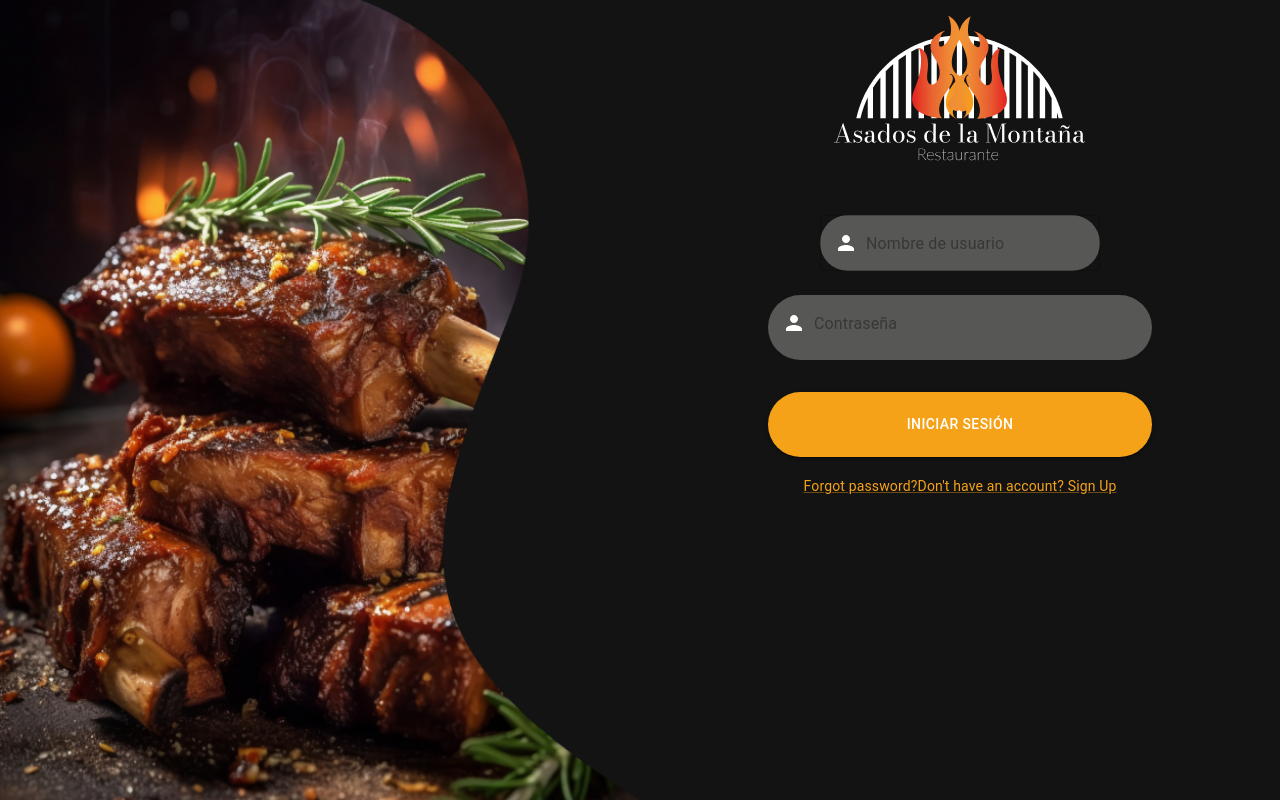
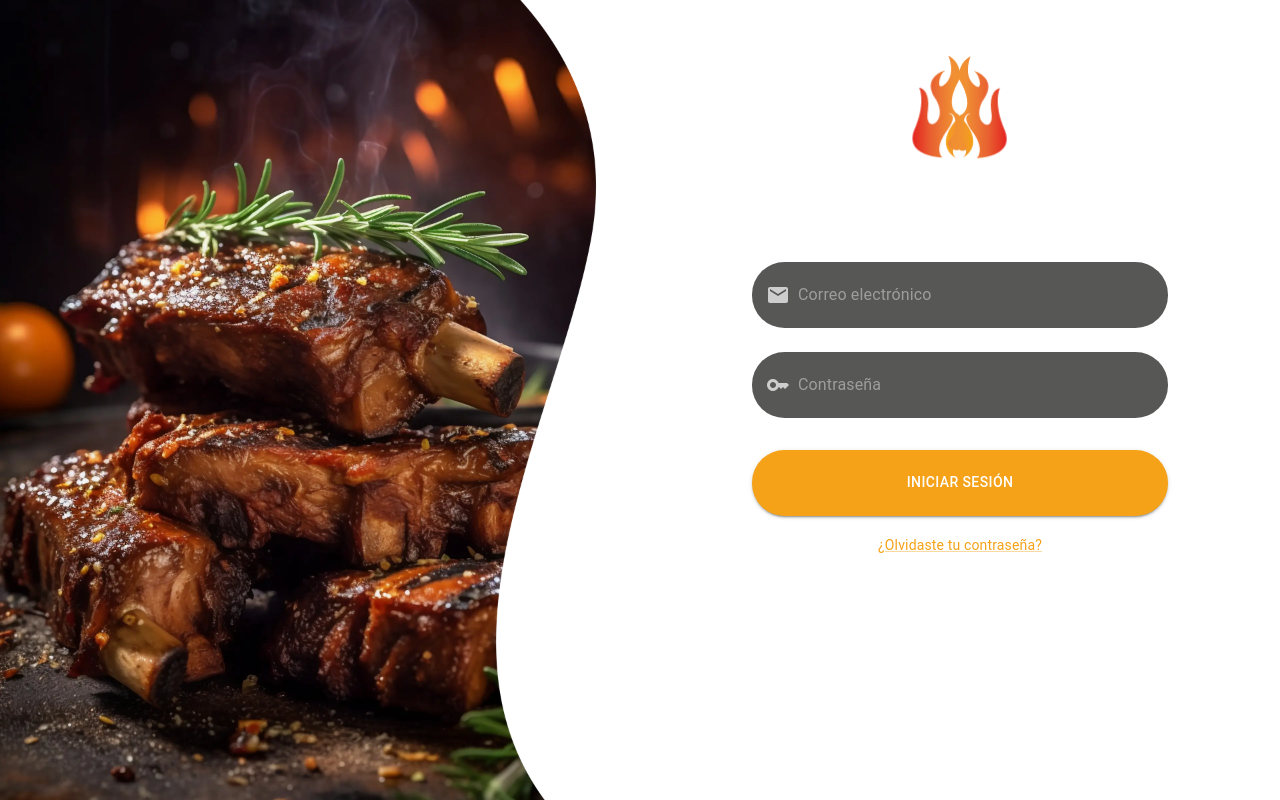
Before and after one commit to team-landing-page/sv-fe-asado-montana, a React (Vite) app: page /login in a window 1280 px wide. Built offline with nearby package versions, Linux system fonts and the light colour scheme; no server answers.

Commit message:
Arreglos visuales Login0

```diff
--- a/src/features/login/views/Login/Login.css
+++ b/src/features/login/views/Login/Login.css
@@ -1,4 +1,4 @@
-.containerLogin{
+/* .containerLogin{
     background-color: #131313;
     display: flex;
     height: 100vh;
@@ -30,8 +30,6 @@
 }
 .inputLogin{
     border-radius: 32.5px;
-    /* width: "384px";
-    height: "65px"; */
     background-color: #575756;
     text-decoration: none;
     border: none;
@@ -43,3 +41,4 @@
 fieldset{
     border:none;
 }
+ */
--- a/src/features/login/views/Login/LoginView.jsx
+++ b/src/features/login/views/Login/LoginView.jsx
@@ -5,7 +5,13 @@ import Link from "@mui/material/Link";
 import Grid from "@mui/material/Grid";
 import Box from "@mui/material/Box";
 import InputAdornment from "@mui/material/InputAdornment";
-import PersonIcon from "@mui/icons-material/Person";
+import EmailIcon from '@mui/icons-material/Email';
+import KeyIcon from '@mui/icons-material/Key';
+import WhatsAppIcon from '@mui/icons-material/WhatsApp';
+import YouTubeIcon from '@mui/icons-material/YouTube';
+import FacebookIcon from '@mui/icons-material/Facebook';
+import InstagramIcon from '@mui/icons-material/Instagram';
+import TwitterIcon from '@mui/icons-material/Twitter';
 import { toast } from "react-toastify";
 import { useNavigate } from 'react-router-dom';
 
@@ -50,55 +56,62 @@ export default function LogIn() {
   }
 
   return (
-    <Box className="containerLogin" >
-      <Box className="firstColumnLogin" flex={{ xs: 0, sm: 6, lg: 6 }} >
+    <Grid container style={{ height: '100vh' }}>
+      <Grid item xs={0} sm={0} md={7} lg={6} className="imageColumnLogin" style={{
+        backgroundImage: 'url("src/features/login/utils/Intersect1.webp")',
+        backgroundSize: 'cover',
+        backgroundRepeat: 'no-repeat',
+        backgroundPosition: 'right',
+       }}>
+      </Grid>
+      <Grid item xs={12} sm={12} md={5} lg={6}>
         <Box
-          className="bg-login"
-          component="img"
-          alt="The house from the offer."
-          src="src/features/login/utils/Intersect.png"
-        ></Box>
-      </Box>
-      <Box flex={{ xs: 12, sm: 6, lg: 6 }}>
-        <Grid
-          container
-          className="containerForm"
+          width={{ xs: '90%', sm: '65%', md: '90%', lg: '65%' }}
+          margin="0 auto"
+          sx={{position:"relative", height:"100%"}}
         >
-          <Grid lg={12} className="rowLogo">
         <Box
           component="img"
           alt="The house from the offer."
           src="src/features/login/utils/Asadosdelamontaña.png"
-            ></Box>
-          </Grid>
-          <Grid lg={12}>
+          width={{ xs: '200px', sm: '225px', md: '225px', lg: '250px' }}
+          margin="40px auto 40px auto">
+        </Box>
         <TextField
           InputProps={{
             startAdornment: (
               <InputAdornment position="start">
-                    <PersonIcon className="iconLogin"/>
+                <EmailIcon className="iconLogin" sx={{color:'#cdcdcd'}}/>
               </InputAdornment>
             ),
+            style: { color: '#fff' },
           }}
           margin="normal"
           required
-              placeholder="Nombre de usuario"
+          placeholder="Correo electrónico"
           name="username"
           autoComplete="username"
           className="inputLogin"
           id="email"
+          sx={{
+            borderRadius: "32.5px",
+            width: "100%",
+            height: "auto",
+            background: "#575756",
+            "& fieldset": { border: "none"},
+            padding: "5px 0px",
+          }}
           value={email}
           onChange={(e) => setEmail(e.target.value)}
         />
-          </Grid>
-          <Grid xs={12}>
          <TextField
           InputProps={{
             startAdornment: (
               <InputAdornment position="start">
-                    <PersonIcon className="iconLogin"/>
+                <KeyIcon className="iconLogin" sx={{color:'#cdcdcd'}}/>
               </InputAdornment>
             ),
+            style: { color: '#fff'},
           }}
           margin="normal"
           required
@@ -109,38 +122,87 @@ export default function LogIn() {
           autoComplete="current-password"
           sx={{
             borderRadius: "32.5px",
-                width: "384px",
-                height: "65px",
+            width: "100%",
+            height: "auto",
             background: "#575756",
             "& fieldset": { border: "none" },
+            padding: "5px 0px",
           }}
           value={password}
           onChange={(e) => setPassword(e.target.value)}
         />
-          </Grid>
-          <Grid xs={12}>
         <Button
           type="button"
           fullWidth
           variant="contained"
           sx={{ mt: 3, mb: 2 }}
           id="signIn"
-              style={{ borderRadius: "32.5px", height: "65px", width: "384px" }}
+          style={{ borderRadius: "32.5px", height: "66px", width: "100%" }}
           onClick={()=> handleLogin()}
           >
             Iniciar Sesión
           </Button>
-          </Grid>
-          <Grid xs={12}>
-            <Link href="#" variant="body2">
-              Forgot password?
+          <Box>
+            <Link href="#" variant="body2" id="forgotPassword">
+              ¿Olvidaste tu contraseña?
             </Link>
-            <Link href="#" variant="body2">
-              {"Don't have an account? Sign Up"}
+          </Box>
+          <Box display={"flex"}
+          sx={{
+            position:"absolute",
+            bottom:"15px",
+            right:{xs:"50%", sm:"50%", md:"0%", lg:"0%"},
+            transform: {xs:"translateX(50%)",  sm:"translateX(50%)", md:"translateX(0%)", lg:"translateX(0%)"}
+          }}
+          >
+            <Link href="#" target="_blank" rel="noopener noreferrer"
+            sx={{padding:"0px 5px",
+                color:"#fff",
+                '&:hover': {
+                  color: "#F5A218"
+                },
+              }}>
+                <FacebookIcon sx={{ fontSize: 25 }} />
             </Link>
+            <Link href="#" target="_blank" rel="noopener noreferrer"
+            sx={{padding:"0px 5px",
+                color:"#fff",
+                '&:hover': {
+                  color: "#F5A218"
+                },
+              }}>
+                <WhatsAppIcon sx={{ fontSize: 25 }} />
+            </Link>
+            <Link href="#" target="_blank" rel="noopener noreferrer"
+            sx={{padding:"0px 5px",
+                color:"#fff",
+                '&:hover': {
+                  color: "#F5A218"
+                },
+              }}>
+                <TwitterIcon sx={{ fontSize: 25 }} />
+            </Link>
+            <Link href="#" target="_blank" rel="noopener noreferrer"
+            sx={{padding:"0px 5px",
+                color:"#fff",
+                '&:hover': {
+                  color: "#F5A218"
+                },
+              }}>
+                <InstagramIcon sx={{ fontSize: 25 }} />
+            </Link>
+            <Link href="#" target="_blank" rel="noopener noreferrer"
+            sx={{padding:"0px 5px",
+                color:"#fff",
+                '&:hover': {
+                  color: "#F5A218"
+                },
+              }}>
+                <YouTubeIcon sx={{ fontSize: 25 }} />
+            </Link>
+          </Box>
+        </Box>
       </Grid>
     </Grid>
-      </Box>
-    </Box>
   );
 }
--- a/src/index.css
+++ b/src/index.css
@@ -4,7 +4,7 @@
   font-weight: 400;
 
   color-scheme: light dark;
-  color: rgba(255, 255, 255, 0.87);
+  /* color: rgba(255, 255, 255, 0.87); */
   background-color: #242424;
 
   font-synthesis: none;
@@ -20,7 +20,7 @@ a {
   text-decoration: inherit;
 }
 a:hover {
-  color: #535bf2;
+  /* color: #535bf2; */
 }
 
 body {
```
Also changed, not shown: src/features/login/utils/Intersect1.webp (added). Lines whose indentation alone changed are shown as unchanged.
